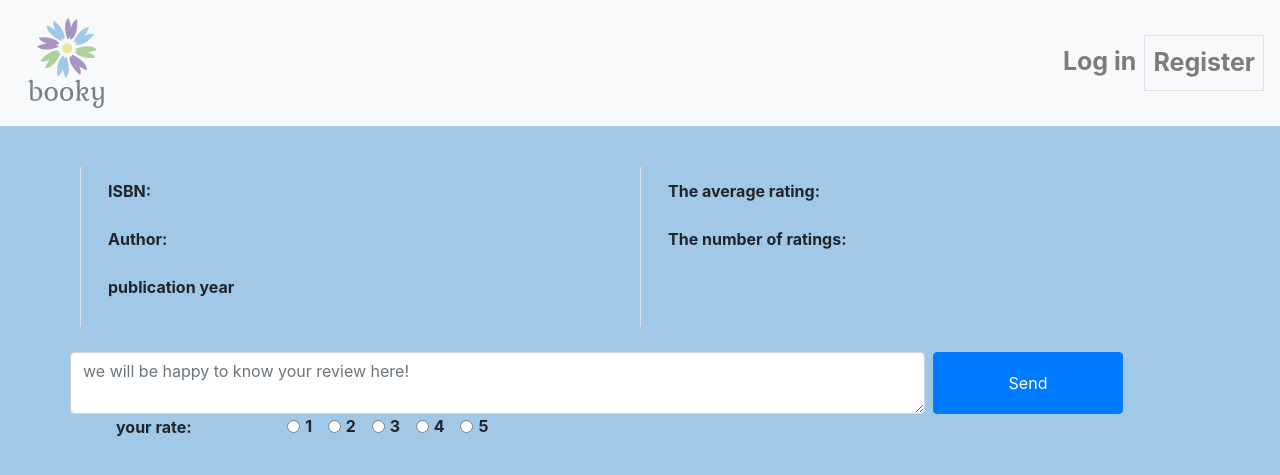
After one commit to KhaledM0hamed/Project1-CS50WEB, a Flask app: template templates/book.html in a window 1280 px wide. The commit adds this page. Shown: the top 475 px of the page. Run offline with Flask 2, Linux system fonts and the light colour scheme; the template is opened without the code that fills it, so the values that code supplies are empty; some libraries are stand-ins or nearby versions; some web fonts are replaced.

Commit message:
search results page added!

```diff
--- a/application.py
+++ b/application.py
@@ -32,7 +32,7 @@ def index():
     if request.method == "POST":
         if session.get("email") is not None:
             bookname = request.form.get("bookname")
-            return redirect("/"+bookname)
+            return redirect("/search/"+bookname)
         else:
             return render_template("index.html", message=" please login first")
     else:
@@ -82,6 +82,16 @@ def hello():
         done = "false"
     return render_template("hello.html", done=done)
 
+# search result
+@app.route("/search/<book>")
+def search_result(book):
+    books_query = "SELECT * FROM books WHERE isbn LIKE :isbn OR title LIKE :title OR author LIKE :author"
+    results = db.execute(books_query, {"isbn" : book+'%', "title": book+'%', "author": book+'%'}).fetchall()
+
+    return render_template("result.html", results= results, book= book)
+
+
+
 # book
 @app.route("/<book>", methods=["POST", "GET"])
 def book(book):
@@ -123,6 +133,17 @@ def logout():
 def api(isbn):
     try:
         query = db.execute("SELECT * FROM books WHERE isbn = :isbn", {"isbn": isbn}).fetchone()
+        reviews = db.execute("SELECT * FROM reviews WHERE book_id = :book_id",{"book_id": str(query[0]) }).fetchall()
+        rate_sum = 0
+        review_count = 0
+        for review in reviews:
+            review_count = review_count + 1
+        for review in reviews:
+            rate_sum = review[4] + rate_sum
+        if isbn == query[1]:
+            average_score = rate_sum / (review_count)
+            return jsonify({"title":query[2], "author":query[3], "year":query[4], "isbn":isbn, "review_count": review_count , "average_score":average_score })
+
     except:
         return jsonify({"error": "Invalid isbn"}), 422
     # get_book_id = db.execute("SELECT * FROM books")
--- a/static/css/style.css
+++ b/static/css/style.css
@@ -2,9 +2,11 @@
 
 @import url('https://fonts.googleapis.com/css?family=Playfair+Display&display=swap');
 
+@import url('https://fonts.googleapis.com/css?family=Oswald|Roboto+Mono&display=swap');
+
 body{
     background-color: #A2C8E8;
-    font-family: 'Playfair Display', serif;
+    font-family: 'Roboto Mono', ;
     font-weight: bolder;
 }
 
@@ -27,3 +29,18 @@ p{
 .navfont{
     font-size: 25px;
 }
+/*
+font-family: 'Oswald', ;
+font-family: 'Roboto Mono', ; */
+.book_content{
+    padding: 25px;
+    /* margin: 10px; */
+}
+.details{
+
+    font-family: 'Roboto Mono', ;
+    font-size: 25px !important;
+}
+.details_title{
+    font-family: 'Oswald';
+}
--- /dev/null
+++ b/templates/book.html
@@ -0,0 +1,94 @@
+{% extends "layout.html"%} {% block body%}
+<!-- book details section -->
+<div class="container book_content">
+    <div class="row">
+        <h1 class="col-md-12 text-center">{{result[2]}}</h1>
+        <div class="col-md-6 text-left border-left mt-2">
+            <table class="table table-borderless">
+                <thead>
+                    <tr>
+                        <td>ISBN:</td>
+                        <td>{{result[1]}}</td>
+                    </tr>
+                    <tr>
+                        <td>Author:</td>
+                        <td>{{result[3]}}</td>
+                    </tr>
+                    <tr>
+                        <td>publication year</td>
+                        <td>{{result[4]}}</td>
+                    </tr>
+                </thead>
+            </table>
+        </div>
+        <div class="col-md-6 text-left border-left mt-2">
+            <table class="table table-borderless">
+                <thead>
+                    <tr>
+                        <td>The average rating:</td>
+                        <td>{{jsonAPI['books'][0]['average_rating']}}</td>
+                    </tr>
+                    <tr>
+                        <td>The number of ratings:</td>
+                        <td>{{jsonAPI['books'][0]['work_ratings_count']}}</td>
+                    </tr>
+                </thead>
+            </table>
+        </div>
+    </div>
+</div>
+<!-- comment your review and rate section  -->
+<div class="container ">
+    <div class="row ">
+        <div class="comment col-md-12 text-center">
+            <form action="" method="POST">
+                <div class="row">
+                    <textarea placeholder="we will be happy to know your review here!" name="comment" rows="2" class="form-control col-md-9 "></textarea>
+                    <button type="submit" class="btn btn-primary col-md-2 ml-2 text-center">Send</button>
+                </div>
+                <div class="pl-3 text-left">
+                    <label class="col-md-2">your rate:</label>
+                    <div class="form-check form-check-inline">
+                        <input class="form-check-input" type="radio" name="entered_rate" id="inlineRadio1" value="1">
+                        <label class="form-check-label" for="inlineRadio1">1</label>
+                    </div>
+                    <div class="form-check form-check-inline">
+                        <input class="form-check-input" type="radio" name="entered_rate" id="inlineRadio2" value="2">
+                        <label class="form-check-label" for="inlineRadio2">2</label>
+                    </div>
+                    <div class="form-check form-check-inline">
+                        <input class="form-check-input" type="radio" name="entered_rate" id="inlineRadio2" value="3">
+                        <label class="form-check-label" for="inlineRadio2">3</label>
+                    </div>
+                    <div class="form-check form-check-inline">
+                        <input class="form-check-input" type="radio" name="entered_rate" id="inlineRadio2" value="4">
+                        <label class="form-check-label" for="inlineRadio2">4</label>
+                    </div>
+                    <div class="form-check form-check-inline">
+                        <input class="form-check-input" type="radio" name="entered_rate" id="inlineRadio2" value="5">
+                        <label class="form-check-label" for="inlineRadio2">5</label>
+                    </div>
+
+
+                </div>
+            </form>
+        </div>
+    </div>
+</div>
+<!-- reviews section  -->
+<div class="container mt-5">
+    {% for review in reviews%}
+    <div class="row alert alert-dark">
+        <div class="col-md-8">
+            <h6>{{review[2]}} says:</h6>
+        </div>
+        <div class="col-md-4 text-right">
+            <h6>rate: {{review[4]}}</h6>
+        </div>
+        <div class="col-md-12 text-center">
+                <h5>{{review[3]}}</h5>
+        </div>
+    </div>
+    {% endfor%}
+</div>
+{% endblock%}
--- a/templates/hello.html
+++ b/templates/hello.html
@@ -1,8 +1,8 @@
 {% extends "layout.html" %}
 {% block body %}
 {% if  done %}
-<h1 class="container"> a new account created. </h1>
+<h1 class="container ml-auto"> a new account created. </h1>
 {% else %}
-<h1 class="container"> something went wrong! </h1>
+<h1 class="container ml-auto"> something went wrong! </h1>
 {% endif %}
 {% endblock %}
--- a/templates/layout.html
+++ b/templates/layout.html
@@ -26,7 +26,7 @@
             <div class="collapse navbar-collapse" id="navbarNavAltMarkup">
                 <div class="navbar-nav ml-auto">
                     {% if session.email %}
-                    <h6 class="nav-item nav-link navfont mr-2">Welcome, {{session.email}}</h6>
+                    <h6 class="nav-item nav-link navfont mr-2">Welcome, {{session.username}}</h6>
                     <a class="nav-item nav-link font-weight-bold navfont border" href="{{url_for('logout')}}">Log out</a>
                     {% else %}
                         <a class="nav-item nav-link navfont" href="{{url_for('login')}}">Log in</a>
@@ -36,7 +36,9 @@
             </div>
         </nav>
         <!-- NAVBAR END -->
-        <h6 class="container mt-3 " >{{message}}</h6>
+        {% if message %}
+        <div class="alert alert-primary container mt-2" >{{message}}</div>
+        {% endif %}
         {% block body %} {% endblock%}
         <!-- bootstrap things -->
         <script src="{{ url_for('static', filename='js/jquery-3.4.1.min.js')}}"></script>
```
Also changed, not shown: templates/result.html (added, +9 -0 lines), static/js/jquery-3.4.1.min.js, templates/index.html (line endings or trailing spaces), templates/login.html (line endings or trailing spaces), templates/register.html (line endings or trailing spaces), 3 other files.
